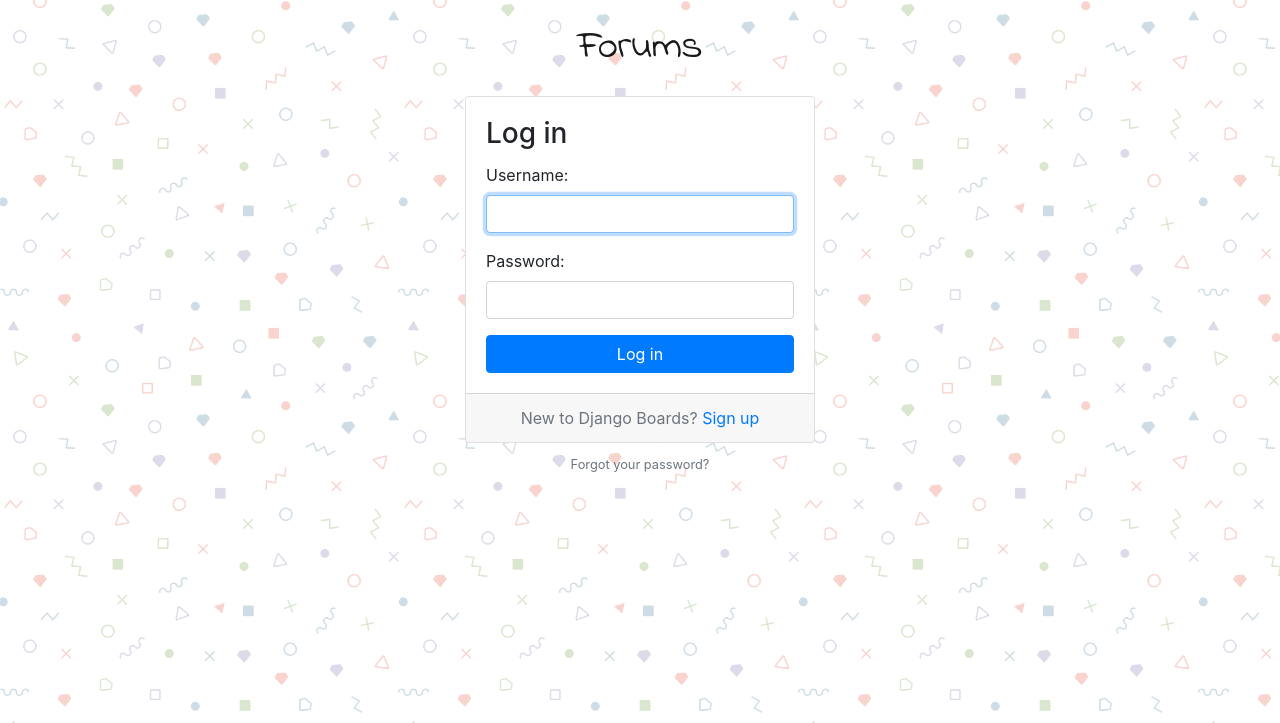
After one commit to chunky2808/Django-Learning, a Django app: page /login/ in a window 1280 px wide. The commit adds this page. Shown: the top 723 px of the page. Run offline with Django 3.2, Linux system fonts and the light colour scheme; some libraries are stand-ins or nearby versions.

Commit message:
Ninth-Inputforms-signup page-Login page-updated

```diff
--- /dev/null
+++ b/enlight/templatetags/form_tags.py
@@ -0,0 +1,17 @@
+from django import template
+
+register = template.Library()
+
+@register.filter
+def field_type(bound_field):
+    return bound_field.field.widget.__class__.__name__
+
+@register.filter
+def input_class(bound_field):
+    css_class = ''
+    if bound_field.form.is_bound:
+        if bound_field.errors:
+            css_class = 'is-invalid'
+        elif field_type(bound_field) != 'PasswordInput':
+            css_class = 'is-valid'
+    return 'form-control {}'.format(css_class)
--- a/src/settings.py
+++ b/src/settings.py
@@ -129,3 +129,4 @@ STATICFILES_DIRS = [
 ]
 
 LOGOUT_REDIRECT_URL = 'home'
+LOGIN_REDIRECT_URL = 'home'
--- a/src/urls.py
+++ b/src/urls.py
@@ -23,6 +23,7 @@ from enlight import views
 urlpatterns = [
 	url(r'^$',views.home,name= 'home'),
     url(r'^signup/$',userinfo_views.signup,name= 'signup'),
+    url(r'^login/$', auth_views.LoginView.as_view(template_name='login.html'), name='login'),
     url(r'^logout/$', auth_views.LogoutView.as_view(), name='logout'),
 	url(r'^forums/(?P<pk>\d+)/$', views.forum_topics, name='forum_topics'),
 	url(r'^forums/(?P<pk>\d+)/new/$', views.new_topic, name='new_topic'),
--- a/templates/base.html
+++ b/templates/base.html
@@ -10,6 +10,7 @@
   </head>
   <body>
     {% block body %}
+
       <nav class="navbar navbar-expand-sm navbar-dark bg-dark">
         <div class="container">
           <a class="navbar-brand" href="{% url 'home' %}">Forums</a>
@@ -33,13 +34,14 @@
               </ul>
             {% else %}
               <form class="form-inline ml-auto">
-          <a href="#" class="btn btn-outline-secondary">Log in</a>
+                <a href="{% url 'login' %}" class="btn btn-outline-secondary">Log in</a>
                 <a href="{% url 'signup' %}" class="btn btn-primary ml-2">Sign up</a>
               </form>
             {% endif %}
           </div>
         </div>
       </nav>
+
       <div class="container">
         <ol class="breadcrumb my-4">
           {% block breadcrumb %}
--- /dev/null
+++ b/templates/base_userinfo.html
@@ -0,0 +1,17 @@
+{% extends 'base.html' %}
+
+{% load static %}
+
+{% block stylesheet %}
+  <link rel="stylesheet" href="{% static 'css/userinfo.css' %}">
+{% endblock %}
+
+{% block body %}
+  <div class="container">
+    <h1 class="text-center logo my-4">
+      <a href="{% url 'home' %}">Forums</a>
+    </h1>
+    {% block content %}
+    {% endblock %}
+  </div>
+{% endblock %}
--- /dev/null
+++ b/templates/login.html
@@ -0,0 +1,29 @@
+
+{% extends 'base_userinfo.html' %}
+
+{% block title %}Log in to Forums{% endblock %}
+
+{% block content %}
+  <div class="row justify-content-center">
+    <div class="col-lg-4 col-md-6 col-sm-8">
+      <div class="card">
+        <div class="card-body">
+          <h3 class="card-title">Log in</h3>
+          <form method="post" novalidate>
+            {% csrf_token %}
+            {% include 'includes/form.html' %}
+            <button type="submit" class="btn btn-primary btn-block">Log in</button>
+          </form>
+        </div>
+        <div class="card-footer text-muted text-center">
+          New to Django Boards? <a href="{% url 'signup' %}">Sign up</a>
+        </div>
+      </div>
+      <div class="text-center py-2">
+        <small>
+          <a href="#" class="text-muted">Forgot your password?</a>
+        </small>
+      </div>
+    </div>
+  </div>
+{% endblock %}
```
Also changed, not shown: templates/includes/form.html (+15 -17 lines), templates/signup.html (+4 -13 lines), enlight/templatetags/__init__.py (added), static/js/popper.min.js (renamed from static/js/popper.min .js). Lines whose indentation alone changed are shown as unchanged.
